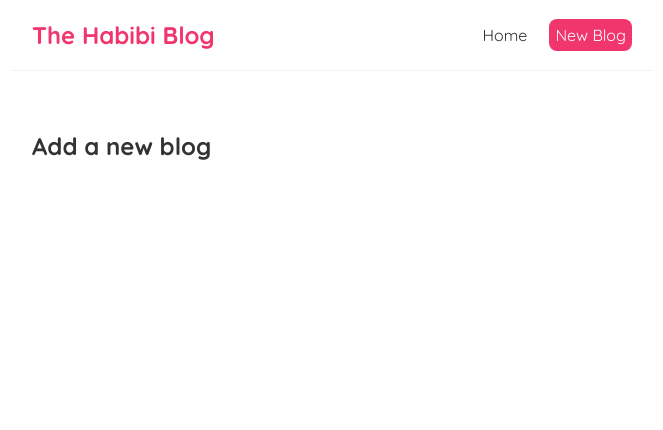
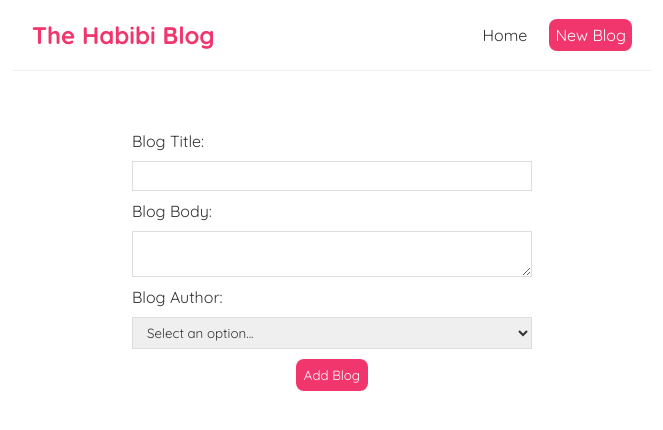
Before and after one commit to theAbiola/React-Blog-Project, a React (Vite) app in the folder frontend/: page /create in a window 1280 px wide. Shown: the top 430 px of the page, without its empty margins (308-971 px from the left). Built offline with nearby package versions, Linux system fonts and the light colour scheme.

Commit message:
Add form functionality to the create page

```diff
--- a/frontend/src/components/BlogDetails.jsx
+++ b/frontend/src/components/BlogDetails.jsx
@@ -16,7 +16,10 @@
             {blog &&
                 <article>
                     <h2>{blog.title}</h2>
-                    <p>{blog.body}</p>
+                    <p style={{
+                        paddingTop: "10px",
+                        paddingBottom: "10px"
+                    }}>{blog.body}</p>
                     <p style={{
                         paddingTop: "10px",
                         paddingBottom: "10px"
--- a/frontend/src/components/BlogList.jsx
+++ b/frontend/src/components/BlogList.jsx
@@ -9,7 +9,6 @@
                     <div className="blog-preview" key={blog.id}>
                         <Link to={`/blogs/${blog.id}`}>
                             <h2>{blog.title}</h2>
-                            <p>{blog.body}</p>
                             <p style={{
                                 paddingTop: "10px",
                                 paddingBottom: "10px"
--- a/frontend/src/components/Create.jsx
+++ b/frontend/src/components/Create.jsx
@@ -2,7 +2,24 @@
     return (
         <>
             <div className="create">
-                <h2>Add a new blog</h2>
+                <form>
+                    <label>Blog Title:</label>
+                    <input type="text" required />
+
+                    <label>Blog Body:</label>
+                    <textarea required></textarea>
+
+                    <label required> Blog Author:</label>
+                    <select>
+                        <option value="">Select an option...</option>
+                        <option>Habib Abiola</option>
+                        <option>Alex Thompson</option>
+                        <option>Mia Williams</option>
+                        <option>Samuel Green</option>
+                    </select>
+
+                    <button>Add Blog</button>
+                </form>
             </div>
 
         </>
--- a/frontend/src/index.css
+++ b/frontend/src/index.css
@@ -65,6 +65,44 @@
   margin-bottom: 8px;
 }
 
+/* create new blog form */
+.create {
+  max-width: 400px;
+  margin: 0 auto;
+  text-align: center;
+}
+
+.create label {
+  text-align: left;
+  display: block;
+}
+
+.create h2 {
+  font-size: 20px;
+  color: #f1356d;
+  margin-bottom: 30px;
+}
+
+.create input,
+.create textarea,
+.create select {
+  width: 100%;
+  padding: 6px 10px;
+  margin: 10px 0;
+  border: 1px solid #ddd;
+  box-sizing: border-box;
+  display: block;
+}
+
+.create button {
+  background: #f1356d;
+  color: #fff;
+  border: 0;
+  padding: 8px;
+  border-radius: 8px;
+  cursor: pointer;
+}
+
 /* LOADING MODAL SECTION */
 
 .loading-overlay {
```
